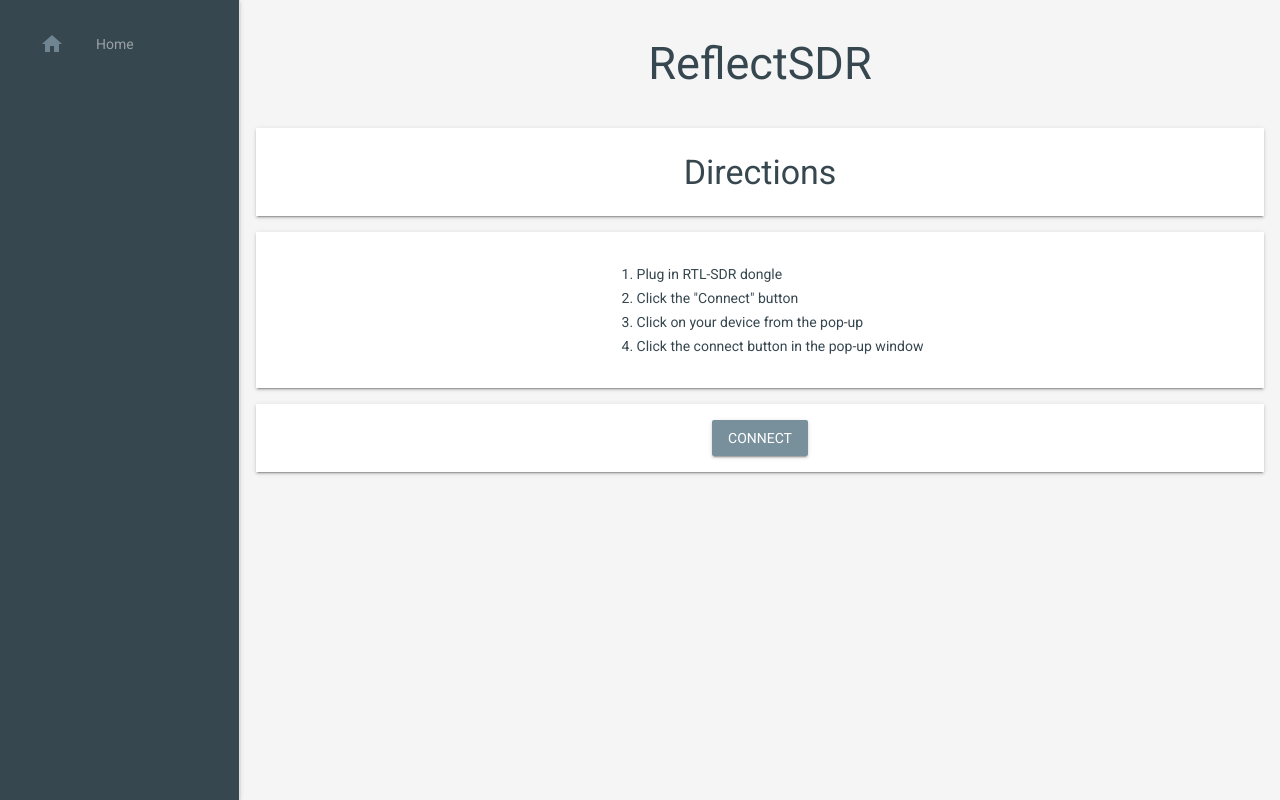
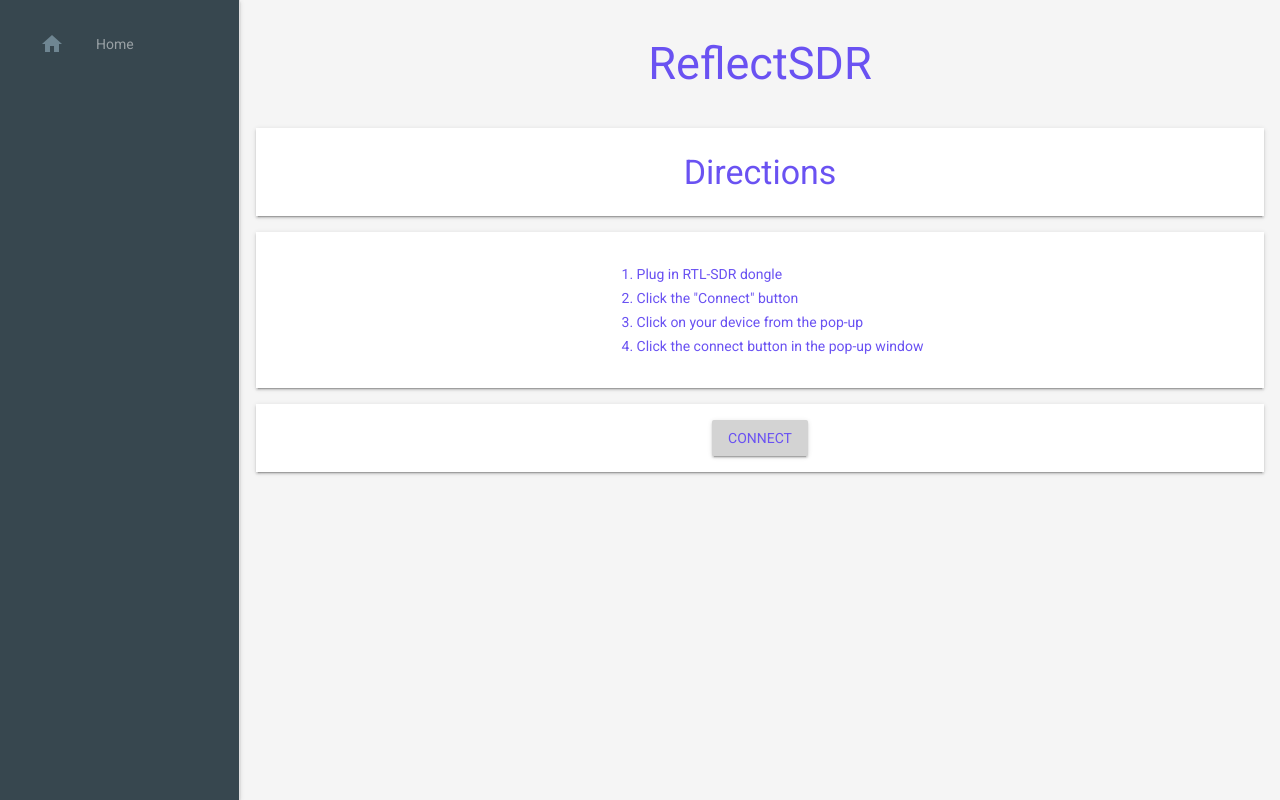
Before and after one commit to cdgco/ReflectSDR, a plain HTML site: page index.html in a window 1280 px wide. Drawn offline with nearby package versions, Linux system fonts and the light colour scheme.

Commit message:
Font and button color change

```diff
--- a/index.html
+++ b/index.html
@@ -26,20 +26,20 @@
                       <div class="mdl-color--grey-100 mdl-cell mdl-cell--12-col">
                            <center class="mdl-cell mdl-cell--12-col mdl-cell--12-col-desktop">
                                 <div>
-                                    <h2 style="color:#37474f;font-weight:500;">ReflectSDR</h2>
+                                    <h2 style="color:#6a52f2;font-weight:500;">ReflectSDR</h2>
                                 </div>
                             </center>
                         </div>
                         <div class="mdl-color--white mdl-shadow--2dp mdl-cell mdl-cell--12-col">
                            <div class="mdl-cell mdl-cell--12-col mdl-cell--12-col-desktop">
-                              <div style="color:#37474f">
+                              <div style="color:#6a52f2">
                                     <center><h3>Directions</h3></center>
                                 </div>
                               </div>
                         </div>
                         <div class="mdl-color--white mdl-shadow--2dp mdl-cell mdl-cell--12-col mdl-grid">
                            <div class="mdl-cell mdl-cell--12-col mdl-cell--12-col-desktop">
-                              <div style="color:#37474f">
+                              <div style="color:#6a52f2">
                                     <center>
                                     <ol style="width:fit-content;text-align: left">
                                         <li>Plug in RTL-SDR dongle</li>
@@ -52,7 +52,7 @@
                         </div>
                         <div id="connect" class="mdl-color--white mdl-shadow--2dp mdl-cell mdl-cell--12-col mdl-grid">
                            <center class="mdl-cell mdl-cell--12-col mdl-cell--12-col-desktop">
-                               <button class="mdl-button mdl-button--raised mdl-button--accent;" style="background-color:#78909c ;color:white;">Connect</button>
+                               <button class="mdl-button mdl-button--raised mdl-button--accent;" style="background-color:lightgrey;color:#6a52f2;">Connect</button>
                             </center>
                         </div>
                         <div id="infoheader" style="display:none" class="mdl-color--white mdl-shadow--2dp mdl-cell mdl-cell--12-col">
```
